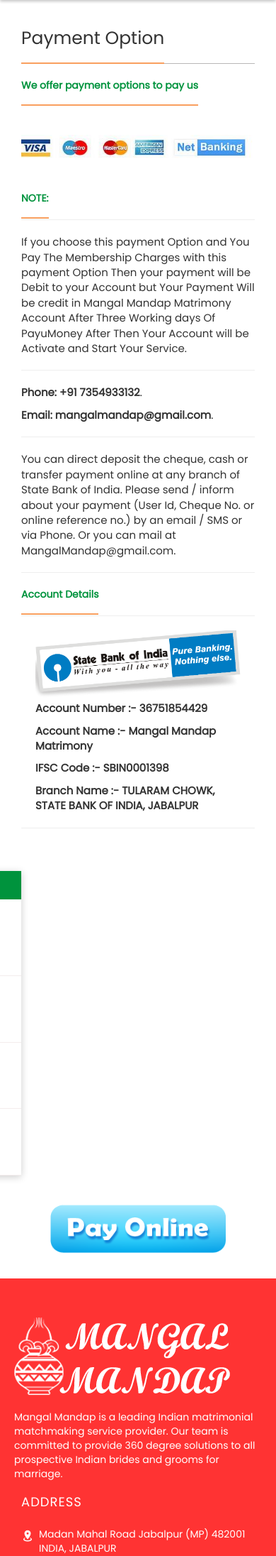
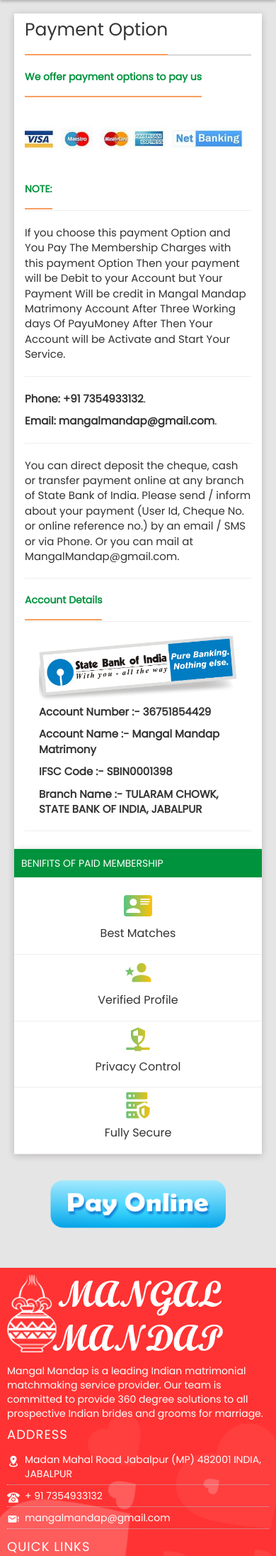
Before and after one commit to BijendraSahu/mm_final, a Laravel app: page /payment in a window 390 px wide. Shown: the part 51-2243 px from the top of the page at 71% size. Run offline with Laravel 8, Linux system fonts and the light colour scheme.

Commit message:
All Changes Done like footer and button design updated

```diff
--- a/public/css/main.css
+++ b/public/css/main.css
@@ -1230,7 +1227,7 @@
 .regitration_member {
     display: inline-block;
     width: 100%;
-    padding: 100px 0px 50px 0px;
+    padding: 80px 0px 50px 0px;
     background-color: #e5e5e5;
 }
 
@@ -3093,3 +3090,8 @@
 {
     display: none;
 }
+.plan_mainbox{
+    background: #fff;
+    box-shadow: 0 2px 10px rgba(0, 0, 0, 0.2);
+    width: 100%;
+}
--- a/public/css/media.css
+++ b/public/css/media.css
@@ -1,21 +1,18 @@
 /*------------------------Media Ibadur----------*/
-@media (max-width: 1199px) and (min-width: 992px)
-{
-    .btn-pay img
-    {
+@media (max-width: 1199px) and (min-width: 992px) {
+    .btn-pay img {
         margin-top: 215% !important;
     }
 
 }
-@media (max-width: 1023px)
-{
+
+@media (max-width: 1023px) {
     .form-header-modarn .form-wizard-step p {
         font-size: 13px !important;
     }
 }
 
 @media (max-width: 991px) {
-
 
     .main_story_box {
         width: 750px !important;
@@ -33,6 +30,7 @@
     .banner_block_search em {
         left: 4px;
     }
+
     .staps_mainblock h2 {
         font-size: 20px;
     }
@@ -40,55 +38,54 @@
     .staps_mainblock p {
         font-size: 16px;
     }
-    .form-wizard-tolal-steps-4 .form-wizard-step
-    {
+
+    .form-wizard-tolal-steps-4 .form-wizard-step {
         padding: 0 21px !important;
         height: 105px;
     }
-    .candidate_list_box
-    {
+
+    .candidate_list_box {
         padding-left: 215px;
     }
+
     .filtr__box {
         width: 200px;
     }
-    .promise_caption
-    {
+
+    .promise_caption {
         font-size: 16px;
     }
-    .packages-section .LV-Basic h2, .LV-Super h2, .LV-Advance h2, .LV-Exclusive h2, .LV-Supreme h2
-    {
+
+    .packages-section .LV-Basic h2, .LV-Super h2, .LV-Advance h2, .LV-Exclusive h2, .LV-Supreme h2 {
         font-size: 16px !important;
     }
-    .btn-LV-Basic, .btn-LV-Super, .btn-LV-Advance
-    {
+
+    .btn-LV-Basic, .btn-LV-Super, .btn-LV-Advance {
         padding: 6px 20px !important;
     }
-    .cl_list_box
-    {
+
+    .cl_list_box {
         margin-top: 50px !important;
     }
-    .cl_list_box .cand_search_filterbox
-    {
+
+    .cl_list_box .cand_search_filterbox {
         position: relative;
     }
-    .btn-pay
-    {
+
+    .btn-pay {
         max-width: 260px;
         height: 80px;
         display: flex;
         margin: 30px auto;
     }
-    .btn-pay img
-    {
+
+    .btn-pay img {
         margin-top: 0 !important;
     }
 }
 
-@media (max-width: 767px)
-{
-    .main_story_box
-    {
+@media (max-width: 767px) {
+    .main_story_box {
         width: 100% !important;
         left: 0 !important;
         position: relative !important;
@@ -96,6 +93,7 @@
         margin-left: 0 !important;
 
     }
+
     /*.login_with_baskit*/
     /*{*/
     /*width: 200px;*/
@@ -112,206 +110,78 @@
     /*width: 100%;*/
     /*border-right: none;*/
     /*}*/
-    .staps_mainblock
-    {
+    .staps_mainblock {
         margin-bottom: 15px;
     }
-    .aadhaar-holder-home
-    {
+
+    .aadhaar-holder-home {
         z-index: 5 !important;
     }
-    .main_banner
-    {
-        background-position:80%;
+
+    .main_banner {
+        background-position: 80%;
 
     }
-    .section-title h2
-    {
+
+    .section-title h2 {
         font-size: 25px;
         line-height: 30px;
     }
-    .story_slider_text
-    {
+
+    .story_slider_text {
         padding-left: 20px !important;
     }
-    .main_story_box h3
-    {
+
+    .main_story_box h3 {
         margin-top: 0;
         font-size: 20px;
     }
-    .main_footer_block
-    {
+
+    .main_footer_block {
         padding-left: 47px;
     }
-    .login_popup_box
-    {
+
+    .login_popup_box {
         width: 80%;
     }
-    .login_right_txt
-    {
+
+    .login_right_txt {
         width: 100%;
     }
-    .login_lefttxtbox
-    {
+
+    .login_lefttxtbox {
         display: none;
     }
-    .form_allcontainer
-    {
+
+    .form_allcontainer {
         padding: 30px 15px;
     }
+
     .form-wizard-tolal-steps-4 .form-wizard-step {
         padding: 0 5px !important;
     }
+
     .form-header-modarn .form-wizard-step p {
         font-size: 10px !important;
         margin-top: 5px;
     }
-    .cl_list_box
-    {
+
+    .cl_list_box {
         margin-top: 40px !important;
     }
-    .cl_list_box > .cand_search_filterbox
-    {
+
+    .cl_list_box > .cand_search_filterbox {
         position: relative;
         margin: 0 auto;
     }
 
-    .cl_list_box
-    {
+    .cl_list_box {
         padding-left: 0;
     }
 
 }
-@media (max-width: 479px)
-{
-    .banner_search_bg
-    {
-        width: 100%;
-    }
-    .btn-blue
-    {
-        font-size: 14px !important;
-        padding: 10px 15px !important;
-    }
-    .section-title h2
-    {
-        font-size: 20px;
-    }
-    .banner_block_search
-    {
-        min-width: 140px;
-        float: left;
-    }
-    .banner_block_search em
-    {
-        font-size: 16px;
-        top: 5px;
-    }
-    .main_footer_block
-    {
-        padding-left: 0;
-    }
-    .product_btn_box .btn + .btn
-    {
-        margin-left: 0 !important;
-    }
-    .product_btn_box .btn
-    {
-        margin-top: 5px;
-    }
-    .product_btn_box
-    {
-        text-align: center;
-    }
-    .product_btn_box .btn:last-child
-    {
-        float: none !important;
-    }
-    .form-wizard-tolal-steps-4 .form-wizard-step
-    {
-        width: 33.33% !important;
-    }
-    .filtr__box
-    {
-        width: 100%;
-        position: relative;
-        margin-bottom: 15px;
-    }
-    .candidate_list_box
-    {
-        padding-left: 0;
-    }
-    .cl_list_box > .cand_search_filterbox
-    {
-        width: 100%;
-    }
-    .heading_title
-    {
-        font-size: 14px !important;
-    }
-}
 
-@media screen and (min-width: 320px) and (max-width: 479px) {
-    .main_heading h3
-    {
-        font-size: 16px;
-    }
-    .main_heading
-    {
-        color: #666666;
-    }
-    .eassy_staps_block
-    {
-        padding: 0px;
-    }
-    .plan_section
-    {
-        padding: 0px;
-    }
-    .forgotpass_lb {
-        width: 350px;
-    }
-    .top_menubox {
-        padding-left: 125px;
-    }
-    .right_side_viewblk
-    {
-        width: 100%;
-        display: inline-block;
-    }
-
-    .main_logo
-    {
-        top:15px;
-        left: 5px;
-    }
-    #exTab3 .tab-content {
-        padding: 0px 5px;
-    }
-    .nav>li>a
-    {
-        padding: 5px 5px;
-        font-size: 12px;
-    }
-    .cand_name
-    {
-        margin-bottom: 5px;
-        font-size: 16px;
-    }
-    .pics_counter_box
-    {
-        font-size: 20px;
-        height: 20px;
-        margin-right: 0px;
-        line-height: 20px;
-    }
-    .overlay_trust
-    {
-        padding: 3px 0px 0px 0px;
-    }
-    .meter_caption {
-        margin-top: 2px;
-    }
+@media (max-width: 479px) {
     .banner_search_bg {
         width: 100%;
     }
@@ -354,6 +224,207 @@
     .product_btn_box .btn:last-child {
         float: none !important;
     }
+
+    .form-wizard-tolal-steps-4 .form-wizard-step {
+        width: 33.33% !important;
+    }
+
+    .filtr__box {
+        width: 100%;
+        position: relative;
+        margin-bottom: 15px;
+    }
+
+    .candidate_list_box {
+        padding-left: 0;
+    }
+
+    .cl_list_box > .cand_search_filterbox {
+        width: 100%;
+    }
+
+    .heading_title {
+        font-size: 14px !important;
+    }
+}
+
+@media screen and (min-width: 320px) and (max-width: 479px) {
+    .cand_btnbox {
+        width: auto;
+        top: 10px;
+        right: 8px;
+        max-width: 130px;
+    }
+
+    .main_footer_bottom {
+        padding: 0px 0px 5px 0px;
+    }
+
+    .address_block {
+        padding: 5px 0px 5px 25px;
+    }
+
+    .main_footer_block {
+        margin-top: 10px;
+    }
+
+    .main_footer_block a {
+        padding: 0px;
+    }
+
+    .footer_border {
+        margin: 0px;
+    }
+
+    .cand_info li:nth-child(odd) {
+        white-space: nowrap;
+        overflow: hidden;
+        text-overflow: ellipsis;
+    }
+    .main_footer_block address
+    {
+        margin-bottom: 0px !important;
+    }
+    .upload_image_box
+    {
+        max-width: 450px;
+    }
+    .cand_info li:nth-child(even) {
+        white-space: nowrap;
+        overflow: hidden;
+        text-overflow: ellipsis;
+    }
+    .cand_profile_box
+    {
+        margin-bottom: 10px !important;
+    }
+    .footer_content
+    {
+        padding: 0px;
+    }
+
+    .main_footer {
+        padding: 0px;
+    }
+
+    .footer_content {
+        padding: 0px;
+    }
+
+    .cand_btnbox a {
+        font-size: 11px !important;
+    }
+
+    .regitration_member {
+        padding-top: 60px;
+    }
+
+    .main_heading h3 {
+        font-size: 16px;
+    }
+
+    .main_heading {
+        color: #666666;
+    }
+
+    .eassy_staps_block {
+        padding: 0px;
+    }
+
+    .plan_section {
+        padding: 0px;
+    }
+
+    .forgotpass_lb {
+        width: 350px;
+    }
+
+    .top_menubox {
+        padding-left: 125px;
+    }
+
+    .right_side_viewblk {
+        width: 100%;
+        display: inline-block;
+    }
+
+    .main_logo {
+        top: 15px;
+        left: 5px;
+    }
+
+    #exTab3 .tab-content {
+        padding: 0px 5px;
+    }
+
+    .nav > li > a {
+        padding: 5px 5px;
+        font-size: 12px;
+    }
+
+    .cand_name {
+        margin-bottom: 5px;
+        font-size: 16px;
+    }
+
+    .pics_counter_box {
+        font-size: 20px;
+        height: 20px;
+        margin-right: 0px;
+        line-height: 20px;
+    }
+
+    .overlay_trust {
+        padding: 3px 0px 0px 0px;
+    }
+
+    .meter_caption {
+        margin-top: 2px;
+    }
+
+    .banner_search_bg {
+        width: 100%;
+    }
+
+    .btn-blue {
+        font-size: 14px !important;
+        padding: 10px 15px !important;
+    }
+
+    .section-title h2 {
+        font-size: 20px;
+    }
+
+    .banner_block_search {
+        min-width: 140px;
+        float: left;
+    }
+
+    .banner_block_search em {
+        font-size: 16px;
+        top: 5px;
+    }
+
+    .main_footer_block {
+        padding-left: 0;
+    }
+
+    .product_btn_box .btn + .btn {
+        margin-left: 0 !important;
+    }
+
+    .product_btn_box .btn {
+        margin-top: 5px;
+    }
+
+    .product_btn_box {
+        text-align: center;
+    }
+
+    .product_btn_box .btn:last-child {
+        float: none !important;
+    }
+
     .main_logo img {
         max-width: 120px;
         margin-top: -10px;
@@ -384,12 +455,10 @@
     /*right: 0px;*/
     /*top: 46px;*/
     /*}*/
-
     /*.login_with_baskit ul li {*/
     /*width: 100%;*/
     /*border-right: none;*/
     /*}*/
-
     .staps_mainblock {
         margin-bottom: 15px;
     }
@@ -434,11 +503,11 @@
 }
 
 @media screen and (min-width: 768px) and (max-width: 1023px) {
-    .cand_search_filterbox_show
-    {
+    .cand_search_filterbox_show {
         top: 0px !important;
         height: 100% !important;
     }
+
     .top_menubox {
         padding-left: 200px;
     }
@@ -459,6 +528,7 @@
     .banner_block_search em {
         left: 4px;
     }
+
     .staps_mainblock h2 {
         font-size: 20px;
     }
@@ -470,16 +540,15 @@
 }
 
 @media (max-width: 767px) and (min-width: 320px) {
-    .mobile_show
-    {
+    .mobile_show {
         color: #696969;
         margin: 10px 10px 0px 0px;
         line-height: 22px;
         display: block;
         float: right;
     }
-    .login_with_baskit ul
-    {
+
+    .login_with_baskit ul {
         position: absolute;
         z-index: 100;
         height: calc(100vh - 50px);
@@ -493,63 +562,63 @@
         right: -300px;
         width: 250px;
     }
-    .menu_ul_show
-    {
+
+    .menu_ul_show {
         right: 0px !important;
     }
-    .login_with_baskit
-    {
+
+    .login_with_baskit {
         width: 100%;
     }
-    .login_with_baskit ul li
-    {
+
+    .login_with_baskit ul li {
         width: 100%;
         border-bottom: solid thin #e1e1e1 !important;
         border-right: none;
         padding: 5px 10px;
     }
-    .update_profile_row .col-sm-6
-    {
+
+    .update_profile_row .col-sm-6 {
         margin-top: 20px;
     }
-    .update_profile_row
-    {
+
+    .update_profile_row {
         margin-top: 0px !important;
     }
-    .fixed_menu
-    {
+
+    .fixed_menu {
         min-height: 50px;
         z-index: 1000;
     }
-    .view_fixed_nav .btn-group a
-    {
+
+    .view_fixed_nav .btn-group a {
         padding: 5px;
         text-align: center;
         line-height: 16px;
     }
+
     .view_fixed_nav .btn-group a i {
         width: 100%;
         display: inline-block;
     }
+
     .top_menu {
         top: 50px;
     }
 }
 
 @media (max-width: 1023px) and (min-width: 320px) {
-    .cand_profile_box
-    {
+    .cand_profile_box {
         position: relative;
         margin-bottom: 20px;
         width: 100%;
     }
 
-    .right_side_viewblk
-    {
+    .right_side_viewblk {
         margin: 0px !important;
     }
-    .width100
-    {
+
+    .width100 {
         width: 100% !important;
         flex: 100%;
         margin: 0px !important;
@@ -557,104 +626,105 @@
         max-width: 100%;
         display: inline-block;
     }
-    .cand_search_filterbox
-    {
+
+    .cand_search_filterbox {
         left: -100%;
     }
-    .cand_search_filterbox_show
-    {
+
+    .cand_search_filterbox_show {
         position: fixed;
-        height: calc(100% - 50px );
+        height: calc(100% - 50px);
         left: 0px;
         z-index: 100;
         top: 50px;
         overflow: auto;
         max-height: 100%;
     }
-    .cand_profile_imgbox
-    {
+
+    .cand_profile_imgbox {
         margin-top: 0px;
     }
-    .res_filter_show
-    {
+
+    .res_filter_show {
         display: block;
     }
-    .candidate_list_box
-    {
+
+    .candidate_list_box {
         padding-left: 0px;
     }
-    .res_none
-    {
+
+    .res_none {
         display: none;
     }
-    .cand_box
-    {
+
+    .cand_box {
         padding: 150px 10px 10px 10px;
     }
-    .cand_imgbox
-    {
+
+    .cand_imgbox {
         top: 10px;
         width: 150px;
         height: 140px;
     }
-    .cand_btncontainner
-    {
+
+    .cand_btncontainner {
         margin-bottom: 10px !important;
     }
-    .cand_btncontainner a{
+
+    .cand_btncontainner a {
         padding: 5px 10px;
         margin-bottom: 0px;
         text-align: center;
     }
-    .all_pagescontainner
-    {
+
+    .all_pagescontainner {
         padding-top: 60px;
     }
-    .cand_btnbox
-    {
+
+    .cand_btnbox {
         text-align: right;
     }
 }
 
 @media screen and (min-width: 1024px) and (max-width: 1199px) {
-    .btn-pay img
-    {
+    .btn-pay img {
         margin-top: 215% !important;
     }
-    .cand_box
-    {
+
+    .cand_box {
         padding: 15px 0px 15px 190px;
     }
-    .cand_imgbox
-    {
+
+    .cand_imgbox {
         height: 140px;
         width: 150px;
     }
-    .cand_btnbox
-    {
+
+    .cand_btnbox {
         left: 15px;
         top: initial;
         bottom: 0px;
     }
-    .cand_btncontainner
-    {
+
+    .cand_btncontainner {
         margin-bottom: 10px !important;
     }
-    .cand_btncontainner a{
+
+    .cand_btncontainner a {
         padding: 5px 10px;
     }
-    .popup_submitbtn
-    {
+
+    .popup_submitbtn {
         padding: 5px 10px;
         font-size: 12px;
     }
-    .popup_submitbtn_unfriend
-    {
+
+    .popup_submitbtn_unfriend {
         padding: 5px 10px;
         font-size: 12px;
     }
-    .popup_submitbtn_view
-    {
+
+    .popup_submitbtn_view {
         padding: 5px 10px;
         font-size: 12px;
     }
--- a/resources/views/web/payment.blade.php
+++ b/resources/views/web/payment.blade.php
@@ -22,7 +22,6 @@
             display: inline-block;
             width: 100%;
             margin-bottom: 20px;
-            padding-top: 77px;
             padding-bottom: 17px;
         }
 
@@ -40,12 +39,21 @@
         .black_text{
             color: #000 !important;
         }
+        .payment_mainbox
+        {
+            background: #fff;
+            box-shadow: 0 2px 10px rgba(0, 0, 0, 0.2);
+            width: 100%;
+            padding: 5px 15px;
+            display: inline-block;
+        }
     </style>
 @stop
 @section('content')
+    <section class="regitration_member all_pagescontainner">
     <div class="container">
-        <div class="col-sm-12">
             <div class="col-sm-12 col-md-9">
+                <div class="payment_mainbox">
                 <div class="pri_title_heading">
                     <span class="Privacy_title">Payment Option</span>
                 </div>
@@ -108,9 +116,9 @@
                 </div>
                 <hr/>
             </div>
+            </div>
             <div class="col-sm-12 col-md-3">
-                <div class="candidate_list_box cl_list_box">
-                    <div class="cand_search_filterbox">
+                    <div class="plan_mainbox">
                         <div class="search_filter_head">Benifits Of Paid Membership</div>
                         <ul class="style-scroll promise_member">
                             <li>
@@ -131,14 +139,11 @@
                             </li>
                         </ul>
                     </div>
-
-
-                </div>
                 <a class="btn-pay" target="_blank" href="https://www.payumoney.com/paybypayumoney/#/308811">
                     <img src="{{url('images/PayOnlineButton.png')}}"
                          style="width: 100%; height: 100%; margin-top: 169%;" alt="">
                 </a>
             </div>
-        </div>
     </div>
+    </section>
 @stop
--- a/resources/views/web/usage/footer.blade.php
+++ b/resources/views/web/usage/footer.blade.php
@@ -11,8 +11,7 @@
                 </div>
             </div>
         </div>
-        <div class="col-sm-8">
-            <div class="col-sm-6">
+            <div class="col-sm-4">
                 <div class="main_footer_block">
                     <h4>Address</h4>
                     <address>
@@ -29,7 +28,7 @@
                     </address>
                 </div>
             </div>
-            <div class="col-sm-6">
+            <div class="col-sm-4">
                 <div class="main_footer_block">
                     <h4>Quick Links</h4>
                     <ul class="footer_links">
@@ -51,20 +50,17 @@
                     </ul>
                 </div>
             </div>
-        </div>
         <div class="col-md-12 footer_border">
             <div style="border-bottom: 1px solid #e2e2e2;"></div>
         </div>
         <div class="main_footer_bottom">
-            <div class="container">
-                <div class="row">
-                    © 2015 All Rights Reserved
+            <div class="container text-center">
+                    © 2019 All Rights Reserved
                     {{--<a href="http://mangalmandap.com/" target="_blank"><img--}}
                     {{--src="{{url('images/Mnagal-mandap-logo1.png')}}"--}}
                     {{--class="logo_powered"></a>--}}
                     {{--<a href="https://www.facebook.com/bijendra.sahu.1?ref=bookmarks" target="_blank"><span--}}
                                 {{--style="color: white"> Bijendra Sahu</span></a>--}}
-                </div>
             </div>
         </div>
     </div>
```
Also changed, not shown: other parts of public/css/main.css (+14 -17 lines), resources/views/web/membership.blade.php (+4 -3 lines). Lines whose indentation alone changed are shown as unchanged.
